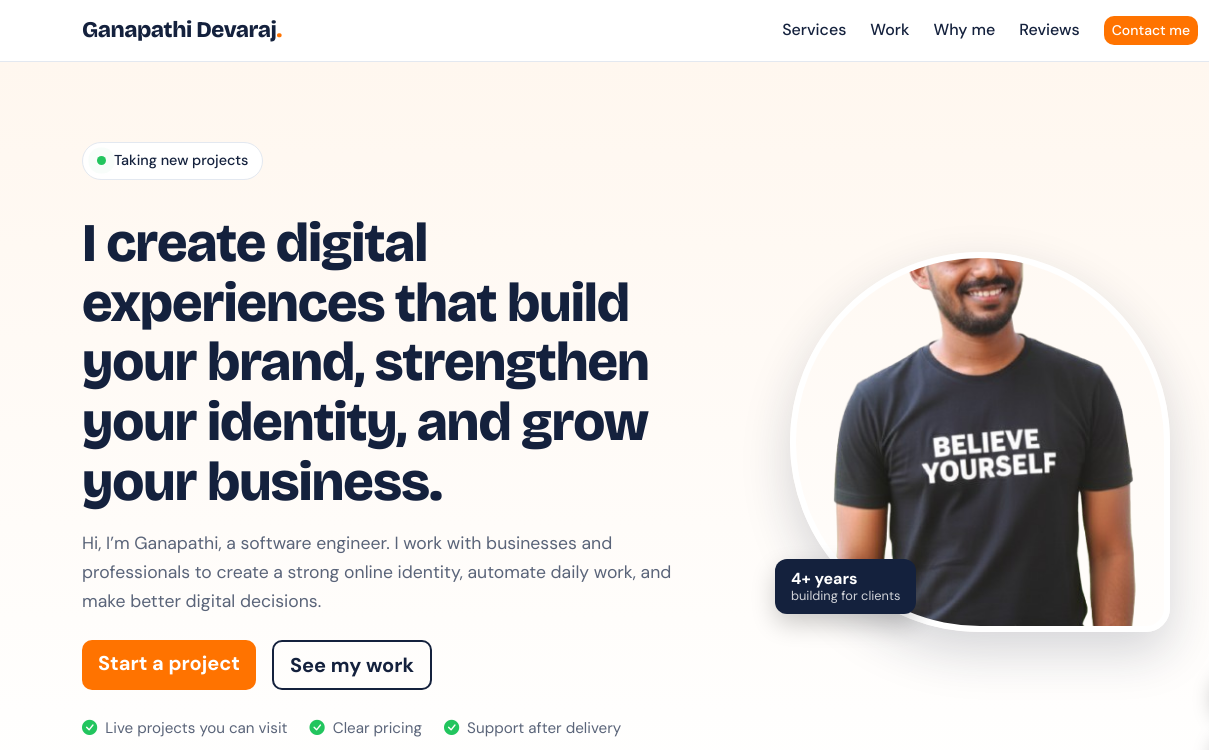
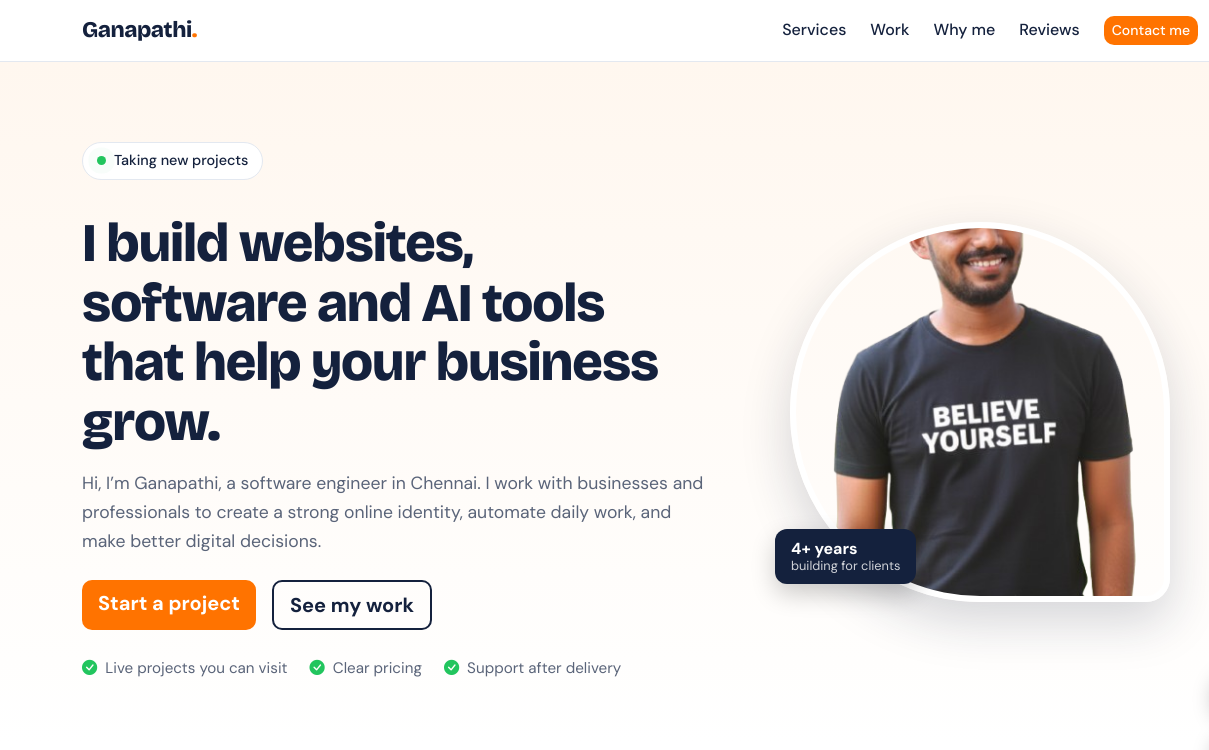
Before and after one commit to Ganapathi-Devaraj/portfolio, a plain HTML site: page index.html in a window 1280 px wide. Shown: the top 750 px of the page, 0-1209 px from the left. Drawn offline with nearby package versions, Linux system fonts and the light colour scheme.

```diff
--- a/index.html
+++ b/index.html
@@ -17,7 +17,7 @@
 <!-- TOP NAV -->
 <header class="topbar">
   <div class="container d-flex align-items-center justify-content-between">
-    <a href="#hero" class="brand">Ganapathi Devaraj<span>.</span></a>
+    <a href="#hero" class="brand">Ganapathi<span>.</span></a>
     <nav class="d-none d-md-flex gap-4 align-items-center">
       <a href="#services">Services</a>
       <a href="#portfolio">Work</a>
@@ -41,8 +41,9 @@
     <div class="row align-items-center g-5">
       <div class="col-lg-7 order-2 order-lg-1">
         <p class="availability"><span class="dot"></span> Taking new projects</p>
-<h1 class="hero-title">I create digital experiences that build your brand, strengthen your identity, and grow your business.</h1>        <p class="hero-text">
-          Hi, I’m Ganapathi, a software engineer. I work with businesses and professionals to create a strong online identity, automate daily work, and make better digital decisions.
+        <h1 class="hero-title">I build websites, software and AI tools that help your business grow.</h1>
+        <p class="hero-text">
+          Hi, I’m Ganapathi, a software engineer in Chennai. I work with businesses and professionals to create a strong online identity, automate daily work, and make better digital decisions.
         </p>
         <div class="d-flex flex-wrap gap-3 mt-4">
           <a href="#contact" class="btn btn-accent btn-lg">Start a project</a>
@@ -56,7 +57,7 @@
       </div>
       <div class="col-lg-5 order-1 order-lg-2 text-center">
         <div class="photo-wrap">
-          <img src="assets/profile.png" alt="Ganapathi Devaraj, software engineer" class="hero-image" width="420" height="420">
+          <img src="assets/profile.png" alt="Ganapathi Devaraj, software engineer" class="hero-image">
           <div class="photo-tag"><strong>4+ years</strong><span>building for clients</span></div>
         </div>
       </div>
@@ -94,7 +95,7 @@
   </div>
 </section>
 
-<!-- PORTFOLIO
+<!-- PORTFOLIO -->
 <section class="section alt" id="portfolio">
   <div class="container">
     <div class="section-head">
@@ -110,7 +111,7 @@
       <div class="col-lg-4 col-md-6"><a class="work-card" href="https://www.instagram.com/adhi_college" target="_blank" rel="noopener"><div class="work-img"><img src="assets/boy.webp" alt="Instagram content management" loading="lazy"></div><div class="work-body"><h5>Ongoing marketing</h5><p>Content, video editing and social media management every month.</p><span class="work-link">See Instagram <i class="bi bi-box-arrow-up-right"></i></span></div></a></div>
     </div>
   </div>
-</section> -->
+</section>
 
 <!-- WHY CHOOSE ME -->
 <section class="section" id="why-choose">
@@ -183,7 +184,7 @@
 <footer class="footer">
   <div class="container text-center">
     <p class="mb-1">© <span id="year">2025</span> Ganapathi Devaraj. All rights reserved.</p>
-    <p class="mb-0 small">Digital solutions for modern businesses</p>
+    <p class="mb-0 small">Websites, software and AI for business · Chennai, India</p>
   </div>
 </footer>
 
```
